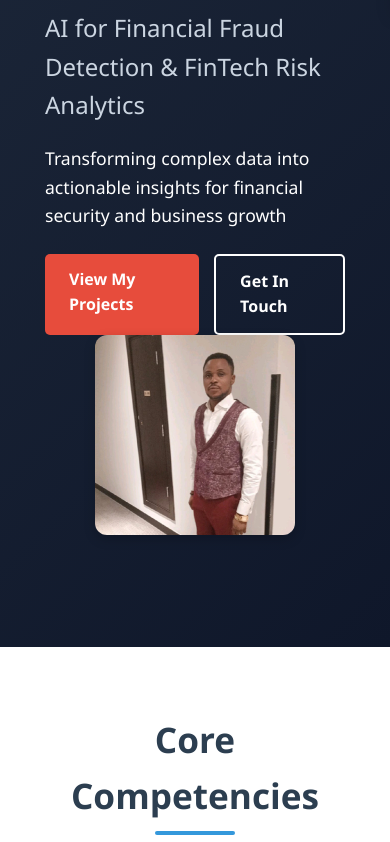
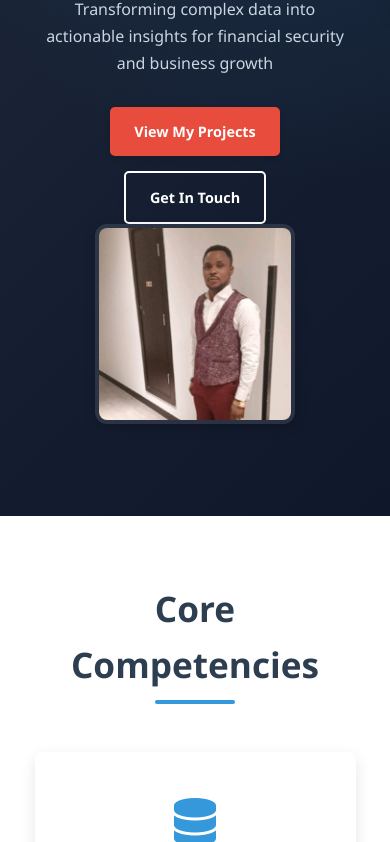
Before and after one commit to odugbile1993/myportfolio, a plain HTML site: page index.html in a window 390 px wide. Shown: the part 388-1230 px from the top of the page. Drawn offline with Linux system fonts and the light colour scheme.

Commit message:
Update styles.css

```diff
--- a/styles.css
+++ b/styles.css
@@ -117,50 +117,232 @@ header {
 }
 
 
+
 /* Hero Section */
 .hero {
-  background: linear-gradient(135deg, #1e293b, #0f172a);
+  background: linear-gradient(135deg, #1e293b 0%, #0f172a 100%);
   color: #fff;
-  padding: 80px 20px;
+  padding: 120px 0 80px;
+  position: relative;
+  overflow: hidden;
+}
+
+.hero::before {
+  content: '';
+  position: absolute;
+  top: 0;
+  left: 0;
+  width: 100%;
+  height: 100%;
+  background: radial-gradient(circle at 80% 20%, rgba(56, 189, 248, 0.1) 0%, transparent 50%);
 }
 
 .hero .container {
   display: flex;
   align-items: center;
   justify-content: space-between;
-  gap: 50px;
   max-width: 1200px;
-  margin: auto;
+  margin: 0 auto;
+  padding: 0 20px;
+  position: relative;
+  z-index: 2;
 }
 
 .hero-content {
-  flex: 1;
-  text-align: left;
+  flex: 0 0 55%;
+  padding-right: 40px;
+  animation: fadeInUp 0.8s ease-out;
 }
 
 .hero-content h1 {
-  font-size: 3rem;
-  margin-bottom: 10px;
+  font-size: 3.2rem;
+  margin-bottom: 15px;
+  font-weight: 700;
+  line-height: 1.2;
+  background: linear-gradient(to right, #fff, #cbd5e1);
+  -webkit-background-clip: text;
+  -webkit-text-fill-color: transparent;
 }
 
 .hero-content h2 {
-  font-size: 1.5rem;
+  font-size: 1.6rem;
   font-weight: 400;
-  color: #cbd5e1;
-  margin-bottom: 20px;
+  color: #94a3b8;
+  margin-bottom: 25px;
+  position: relative;
+  padding-left: 15px;
+}
+
+.hero-content h2::before {
+  content: '';
+  position: absolute;
+  left: 0;
+  top: 50%;
+  transform: translateY(-50%);
+  width: 8px;
+  height: 8px;
+  background: #38bdf8;
+  border-radius: 50%;
 }
 
 .hero-content p {
-  font-size: 1.1rem;
-  line-height: 1.6;
-  margin-bottom: 25px;
-  max-width: 600px;
+  font-size: 1.15rem;
+  line-height: 1.7;
+  margin-bottom: 30px;
+  color: #cbd5e1;
+  max-width: 540px;
 }
 
 .hero-buttons {
   display: flex;
   gap: 15px;
+  flex-wrap: wrap;
 }
+
+.btn-primary,
+.btn-secondary {
+  padding: 14px 32px;
+  border-radius: 30px;
+  font-weight: 600;
+  transition: all 0.3s ease;
+  text-decoration: none;
+  display: inline-block;
+  font-size: 1rem;
+  border: none;
+  cursor: pointer;
+  box-shadow: 0 4px 6px rgba(0, 0, 0, 0.1);
+}
+
+.btn-primary {
+  background: #ef4444;
+  color: #fff;
+}
+
+.btn-primary:hover {
+  background: #dc2626;
+  transform: translateY(-2px);
+  box-shadow: 0 6px 12px rgba(239, 68, 68, 0.25);
+}
+
+.btn-secondary {
+  border: 2px solid #38bdf8;
+  color: #38bdf8;
+  background: transparent;
+}
+
+.btn-secondary:hover {
+  background: #38bdf8;
+  color: #0f172a;
+  transform: translateY(-2px);
+  box-shadow: 0 6px 12px rgba(56, 189, 248, 0.25);
+}
+
+/* Hero Image */
+.hero-image {
+  flex: 0 0 40%;
+  display: flex;
+  justify-content: flex-end;
+  animation: fadeInRight 0.8s ease-out;
+}
+
+.profile-photo {
+  width: 100%;
+  max-width: 380px;
+  height: auto;
+  border-radius: 20px;
+  box-shadow: 0 20px 40px rgba(0, 0, 0, 0.4);
+  border: 4px solid rgba(255, 255, 255, 0.1);
+  transform: perspective(800px) rotateY(-5deg);
+  transition: all 0.5s ease;
+}
+
+.profile-photo:hover {
+  transform: perspective(800px) rotateY(0);
+  box-shadow: 0 25px 50px rgba(0, 0, 0, 0.5);
+}
+
+/* Animations */
+@keyframes fadeInUp {
+  from {
+    opacity: 0;
+    transform: translateY(30px);
+  }
+  to {
+    opacity: 1;
+    transform: translateY(0);
+  }
+}
+
+@keyframes fadeInRight {
+  from {
+    opacity: 0;
+    transform: translateX(30px);
+  }
+  to {
+    opacity: 1;
+    transform: translateX(0);
+  }
+}
+
+/* Mobile Responsiveness */
+@media (max-width: 992px) {
+  .hero .container {
+    flex-direction: column;
+    text-align: center;
+    gap: 40px;
+  }
+
+  .hero-content {
+    padding-right: 0;
+    flex: 0 0 100%;
+  }
+
+  .hero-content h2::before {
+    display: none;
+  }
+
+  .hero-buttons {
+    justify-content: center;
+  }
+
+  .hero-image {
+    justify-content: center;
+    flex: 0 0 100%;
+  }
+
+  .profile-photo {
+    max-width: 320px;
+    transform: none;
+  }
+}
+
+@media (max-width: 576px) {
+  .hero {
+    padding: 100px 0 60px;
+  }
+
+  .hero-content h1 {
+    font-size: 2.5rem;
+  }
+
+  .hero-content h2 {
+    font-size: 1.3rem;
+  }
+
+  .hero-content p {
+    font-size: 1rem;
+  }
+
+  .btn-primary,
+  .btn-secondary {
+    padding: 12px 24px;
+    font-size: 0.9rem;
+  }
+
+  .profile-photo {
+    max-width: 280px;
+  }
+
 
 .btn-primary,
 .btn-secondary {
```
